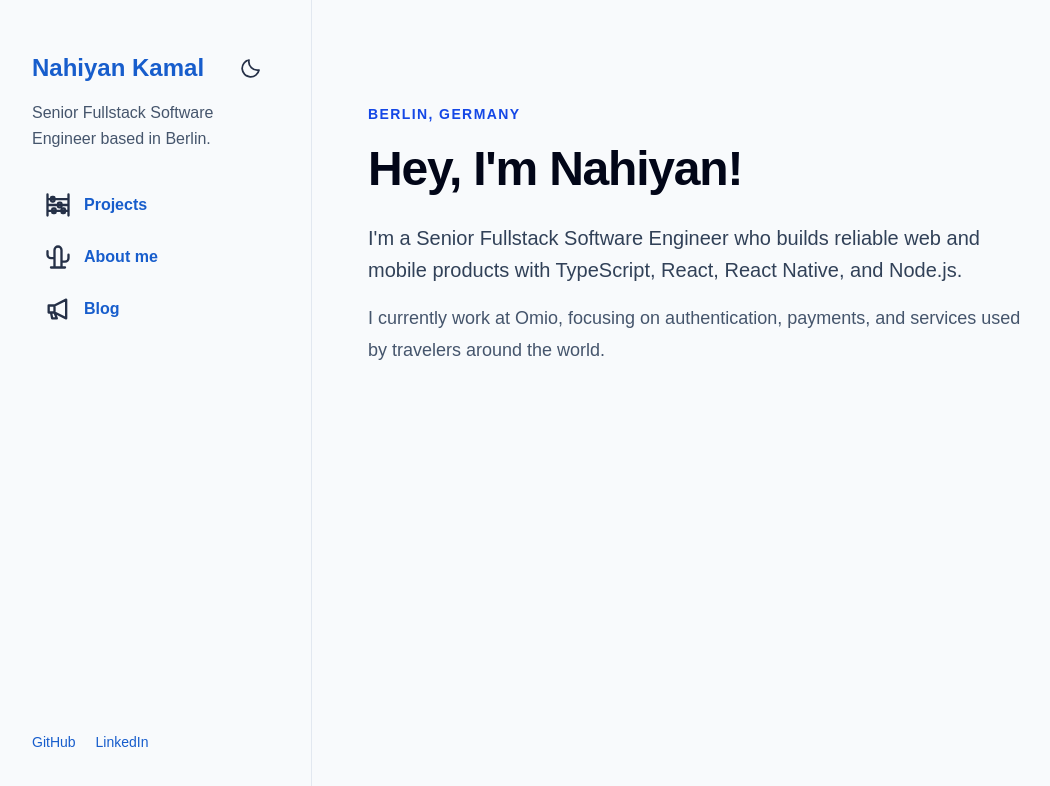
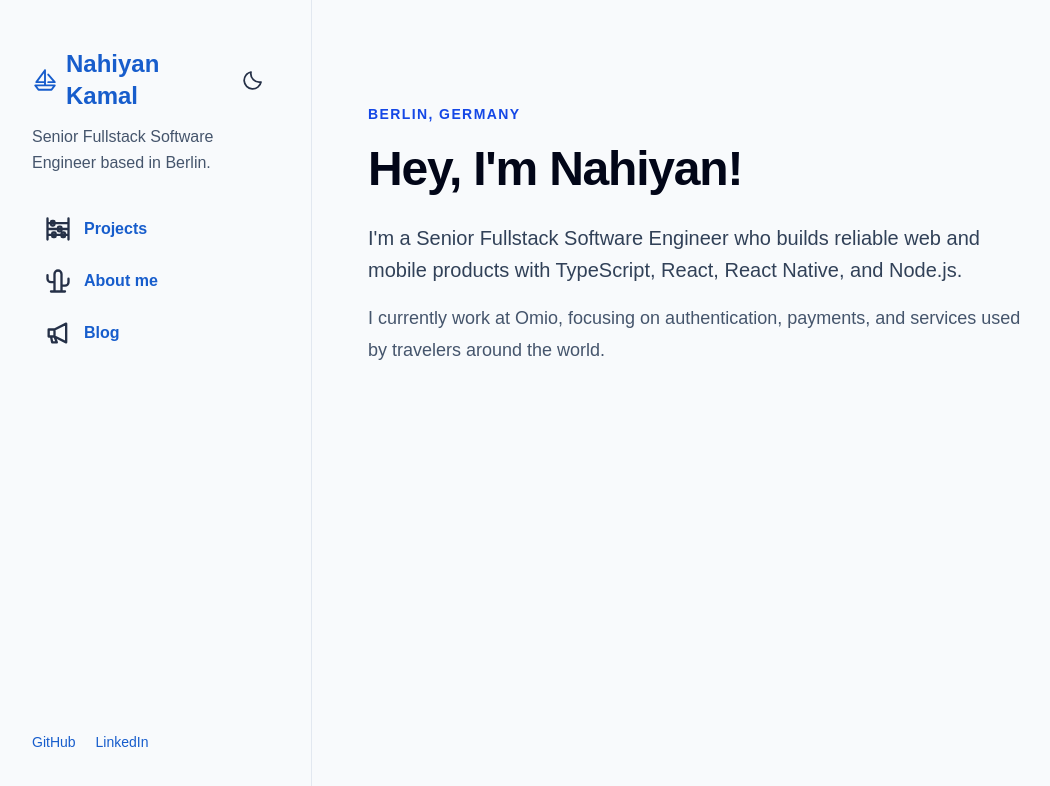
Before and after one commit to ayonious/oyon-portfolio, a Next.js app: page / in a window 1280 px wide. Shown: the top 786 px of the page, without its empty margins (8-1058 px from the left). Built offline with nearby package versions, Linux system fonts and the light colour scheme.

Commit message:
feat: show sailboat beside profile name

```diff
--- a/components/ProfileSidebar.tsx
+++ b/components/ProfileSidebar.tsx
@@ -4,6 +4,7 @@ import {
   AbacusIcon,
   CactusIcon,
   MegaphoneIcon,
+  SailboatIcon,
 } from "./icons/SidebarIcons";
 
 const navigationItems = [
@@ -18,8 +19,12 @@ export default function ProfileSidebar() {
       <div className="flex h-full flex-col">
         <div>
           <div className="flex items-center justify-between gap-4">
-            <Link className="text-2xl font-bold text-slate-950 no-underline dark:text-slate-50" href="/">
-              Nahiyan Kamal
+            <Link
+              className="flex items-center gap-2 text-2xl font-bold text-slate-950 no-underline dark:text-slate-50"
+              href="/"
+            >
+              <SailboatIcon className="shrink-0" />
+              <span>Nahiyan Kamal</span>
             </Link>
             <ThemeToggle />
           </div>
--- a/components/icons/SidebarIcons.tsx
+++ b/components/icons/SidebarIcons.tsx
@@ -58,3 +58,11 @@ export function MoonIcon(props: IconProps) {
     </svg>
   );
 }
+
+export function SailboatIcon(props: IconProps) {
+  return (
+    <svg {...sharedProps} height={26} strokeWidth={1.75} width={26} {...props}>
+      <path d="M12 3v14M12 3l-8 11h8m3-7 6 7h-6M3 17h18l-3 4H6Z" />
+    </svg>
+  );
+}
```
